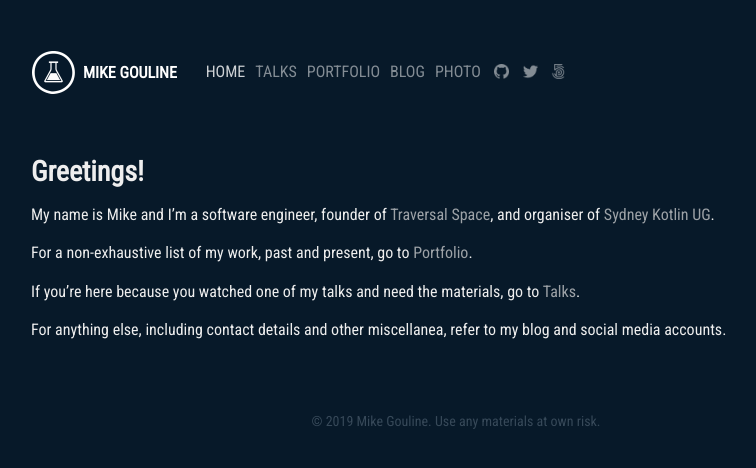
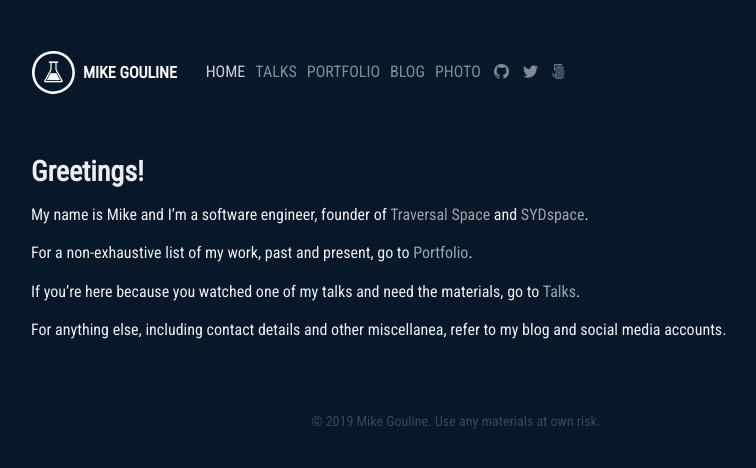
Before and after one commit to gouline/gouline.github.io, a Jekyll site: the page built from index.md, in a window 1280 px wide. Shown: the top 468 px of the page, without its empty margins (184-940 px from the left). Built offline with Jekyll 4.4.1, drawn with Linux system fonts in a browser that asks for light colours; nearby versions of some CDN libraries.

Commit message:
Update links

```diff
--- a/_config.yml
+++ b/_config.yml
@@ -23,5 +23,5 @@ title: "Mike Gouline"
 
 # Social
 social_github: "mgouline"
-social_twitter: "mgouline"
+social_twitter: "mikestruct"
 social_500px: "nullplane"
--- a/index.md
+++ b/index.md
@@ -7,7 +7,7 @@ description: Portfolio, talk materials and links.
 
 # Greetings!
 
-My name is Mike and I'm a software engineer, founder of [Traversal Space](https://traversal.space/){:target="_blank"}, and organiser of [Sydney Kotlin UG](https://sydkotlin.space/){:target="_blank"}.
+My name is Mike and I'm a software engineer, founder of [Traversal Space](https://traversal.space/){:target="_blank"} and [SYDspace](https://sydspace.org/){:target="_blank"}.
 
 For a non-exhaustive list of my work, past and present, go to [Portfolio]({{ site.baseurl }}/portfolio).
 
```
Also changed, not shown: README.md.
